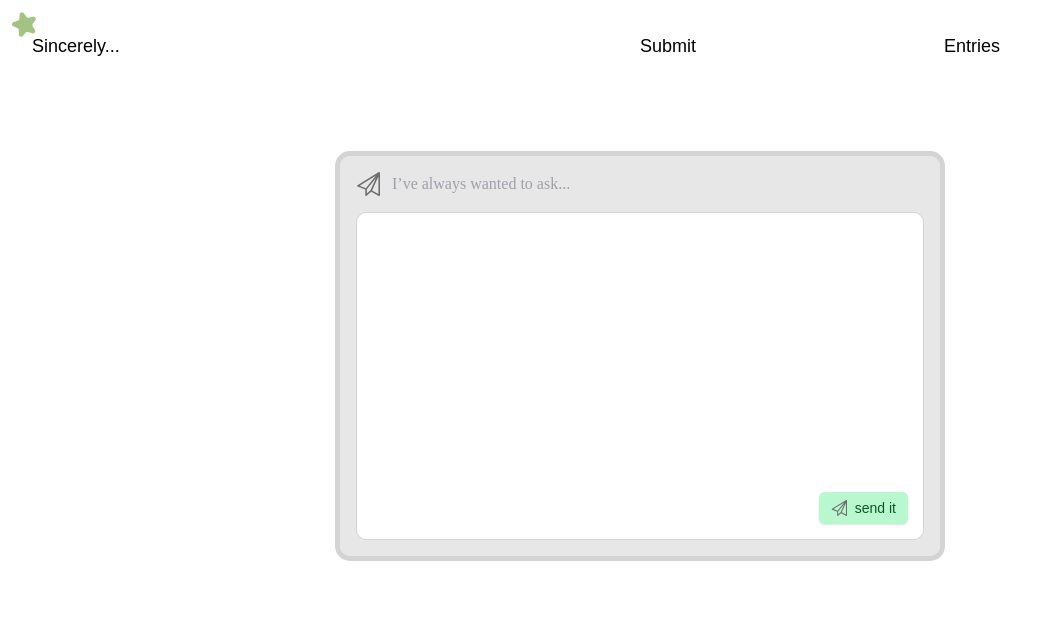
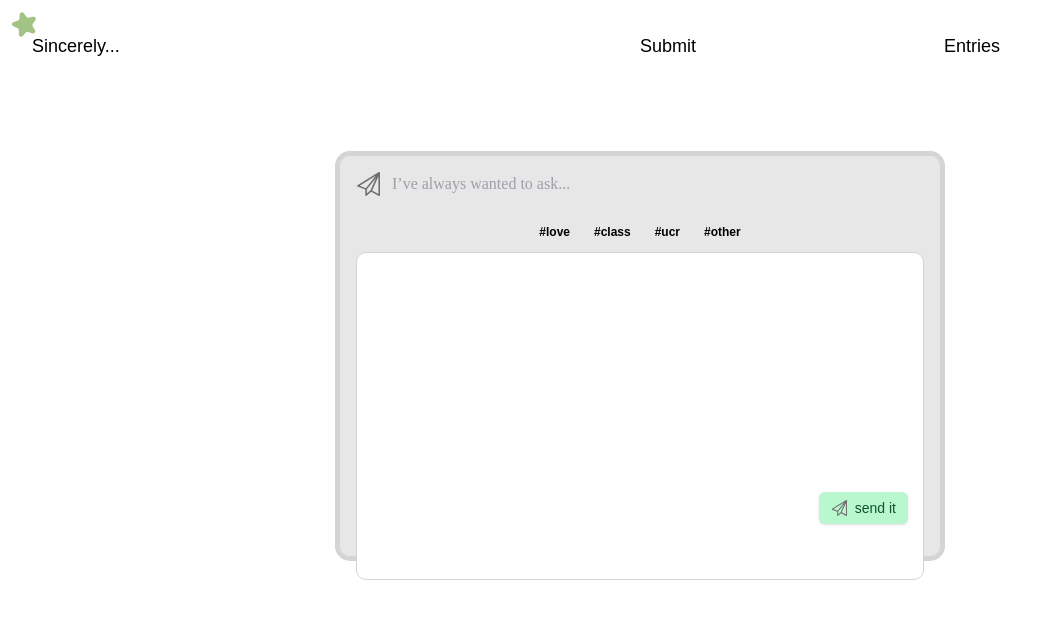
Before and after one commit to aviamb/sincerely, a Next.js app in the folder sincerely/: page / in a window 1280 px wide. Shown: the top 618 px of the page, without its empty margins (0-1051 px from the left). Built offline with nearby package versions, Linux system fonts and the light colour scheme; no server answers; the database is empty; a web font is replaced by a local one.

Commit message:
tag functionality started

```diff
--- a/sincerely/src/app/components/entries/Tag.tsx
+++ b/sincerely/src/app/components/entries/Tag.tsx
@@ -1,16 +1,36 @@
+import { useState } from "react";
+
 interface TagProps {
     text: string;
     color: string;
     hover: string;
+    onClick?: () => void;
 };
 
-const Tag = ({text, color, hover}: TagProps) => {
+
+const Tag = ({text, color, hover, onClick}: TagProps) => {
+
+    //const [selectedTags, setSelectedTags] = useState<string[]>([]);
     const bg = `bg-${color}`;
     const hoverbg = `bg-${hover}`
+    //const tagText = text;
+
+    // const handleTags = (string: typeof text) => {
+
+    //     if (!selectedTags.includes(text)) {
+    //         setSelectedTags([...selectedTags, text]);
+    //         console.log("tag added");
+    //         }
+
+    // }
 
     return (
         <div>
-            <button className={`text-white font-semibold py-2 px-4 rounded ${bg} hover:${hoverbg}`}>
+            <button
+                onClick={onClick}
+                className={`text-black font-semibold py-2 px-4 rounded ${bg} hover:${hoverbg}`}
+
+            >
                 { text }
             </button>
         </div>
--- a/sincerely/src/app/components/submit/Frame.tsx
+++ b/sincerely/src/app/components/submit/Frame.tsx
@@ -1,6 +1,9 @@
+import Tag from "@/app/components/entries/Tag"
+import { tags } from "@/app/data/tags"
+
 const Frame = () => {
     return (
-        <div className="flex items-center space-x-3">
+        <div className="flex justify-left items-center space-x-3">
             <img src="/plane.svg" alt="Plane Icon" className="w-6 h-6" />
             <p className="text-zinc-400 text-md font-['Chivo_Mono']">I’ve always wanted to ask...</p>
         </div>
--- a/sincerely/src/app/components/submit/Textbox.tsx
+++ b/sincerely/src/app/components/submit/Textbox.tsx
@@ -2,17 +2,38 @@
 import SendButton from "./SendButton";
 import Frame from "./Frame";
 import { useAddEntry } from "@/app/hooks/useAddEntry";
+import Tag from "@/app/components/entries/Tag"
+import { tags } from "@/app/data/tags"
 
 const Textbox = () => {
-    const { entry, setEntry, handleAddEntry } = useAddEntry();
+    const { entry, setEntry, handleAddEntry, selectedTags, setSelectedTags } = useAddEntry();
+
+    const handleTags = (text: string) => {
+
+        if (!selectedTags.includes(text)) {
+            setSelectedTags([...selectedTags, text]);
+            console.log("tag added");
+            }
+
+    }
 
     return (
         <div className="w-[600px] h-[400px] bg-neutral-400/25 rounded-[10px] outline outline-[5px] outline-neutral-300 p-4 flex flex-col justify-start space-y-4">
             {/* Header */}
             <Frame />
-
             {/* Input Area */}
             <div className="relative flex-1">
+                <div className="scale-75 flex justify-center flex-row">
+                    {tags.map(({ text, color, hover}, index) => (
+                        <Tag
+                            text={text}
+                            color={color}
+                            hover={hover}
+                            key={index}
+                            onClick = {() => handleTags(text)}
+                        />
+                    ))}
+                </div>
                 <textarea
                     value={entry}
                     onChange={(e) => setEntry(e.target.value)}
--- a/sincerely/src/app/data/tags.ts
+++ b/sincerely/src/app/data/tags.ts
@@ -2,6 +2,7 @@ interface tags {
     text: string;
     color: string;
     hover: string;
+    // onClick: () => void;
 };
 
 export const tags: tags[] = [
--- a/sincerely/src/app/hooks/useAddEntry.ts
+++ b/sincerely/src/app/hooks/useAddEntry.ts
@@ -15,11 +15,14 @@ type UseAddEntryReturn = {
     setEntry: React.Dispatch<React.SetStateAction<string>>;
     handleAddEntry: () => Promise<void>;
     entries: Entry[];
+    selectedTags: string[];
+    setSelectedTags: React.Dispatch<React.SetStateAction<string[]>>;
   };
 
 export const useAddEntry = (): UseAddEntryReturn => {
     const [entry, setEntry] = useState('');
     const [entries, setEntries] = useState<Entry[]>([]);
+    const [selectedTags, setSelectedTags] = useState<string[]>([]);
 
     useEffect(() => {
         const q = query(collection(db,'entries'), orderBy('timestamp','desc'));
@@ -44,7 +47,8 @@ export const useAddEntry = (): UseAddEntryReturn => {
         try {
             await addDoc(collection(db, 'entries'), {
                 entry: entry,
-                timestamp: serverTimestamp()
+                timestamp: serverTimestamp(),
+                tags: selectedTags
             });
             setEntry('');
         } catch (e) {
@@ -53,5 +57,12 @@ export const useAddEntry = (): UseAddEntryReturn => {
 
     };
 
-    return {entry, setEntry, handleAddEntry, entries};
+    return {
+        entry,
+        setEntry,
+        handleAddEntry,
+        entries,
+        selectedTags,
+        setSelectedTags
+    };
 }
```
